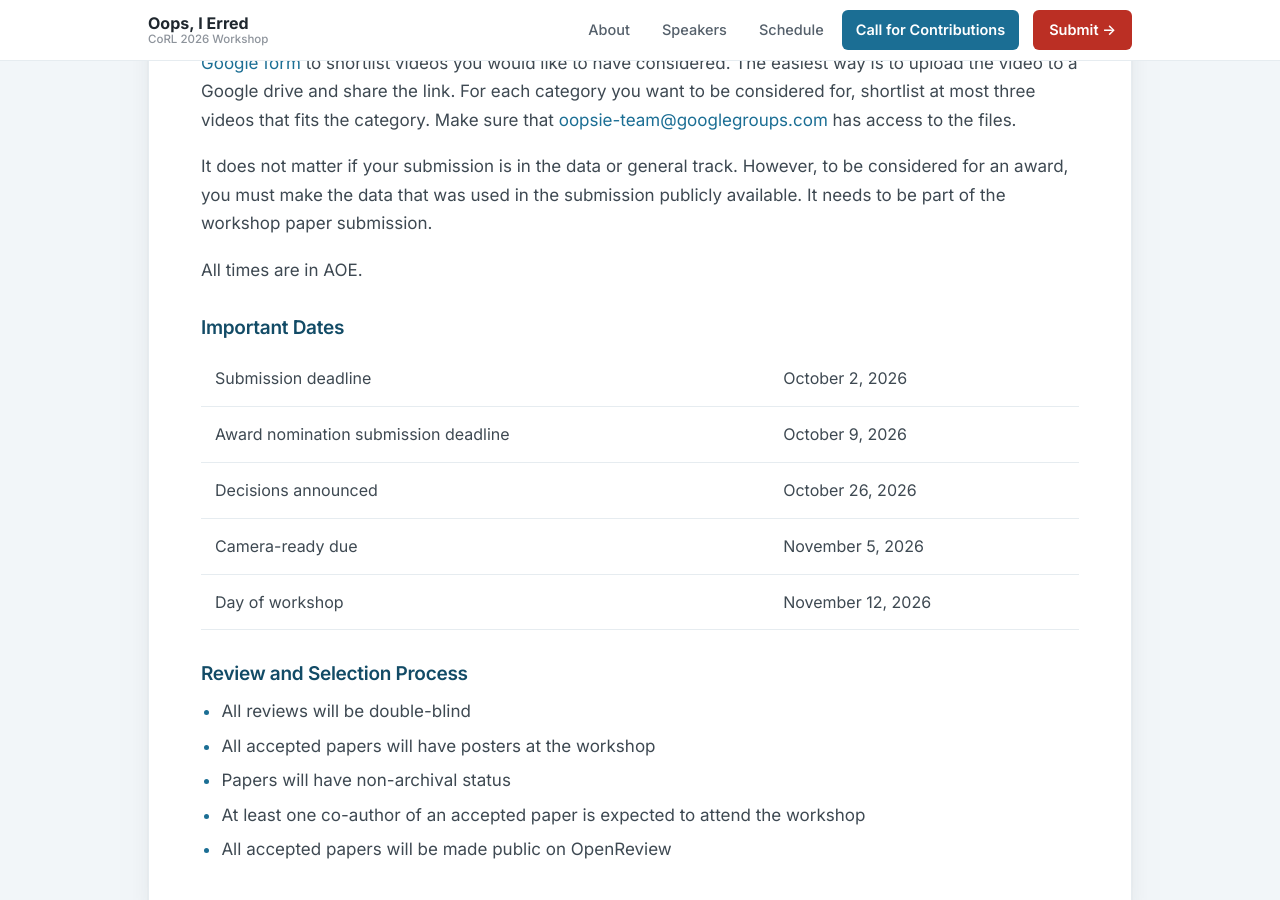
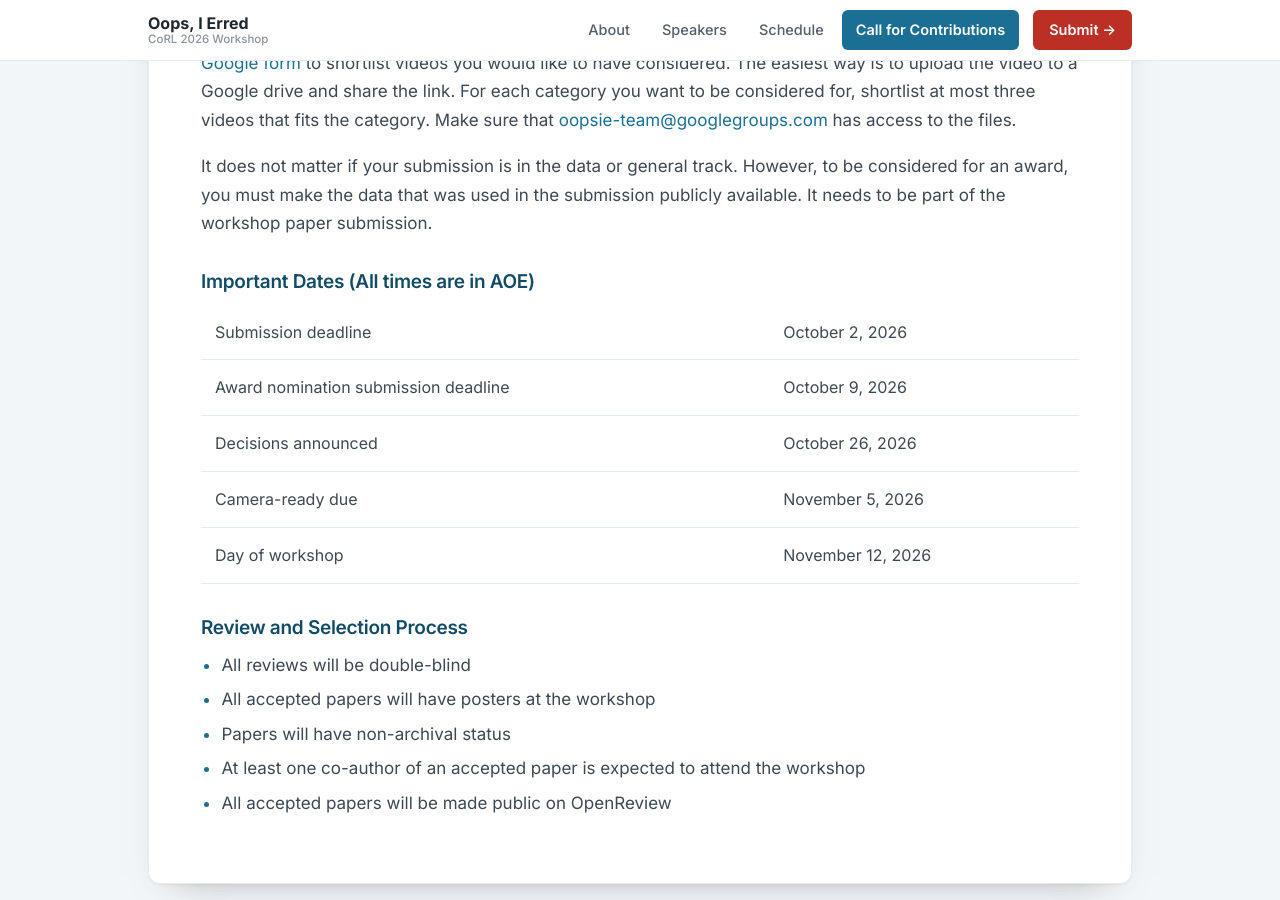
Before and after one commit to oopsie-data/workshop-webpage, a Jekyll site: the page built from submit.html, in a window 1280 px wide and 900 px high, scrolled down 2500 px. Built offline with Jekyll 4.4.1, drawn with Linux system fonts in a browser that asks for light colours; nearby versions of some CDN libraries.

Commit message:
updated AOE placement

```diff
--- a/submit.html
+++ b/submit.html
@@ -68,8 +68,7 @@ In addition to submitting your paper on openreview, <a href=https://docs.google.
 It does not matter if your submission is in the data or general track. However, to be considered for an award, you must make the data that was used in the submission publicly available. It needs to be part of the workshop paper submission.
 </p>
 
-All times are in AOE.
-<h3>Important Dates</h3>
+<h3>Important Dates (All times are in AOE)</h3>
 <table class="table table-striped">
   <tbody>
     <tr>
```
